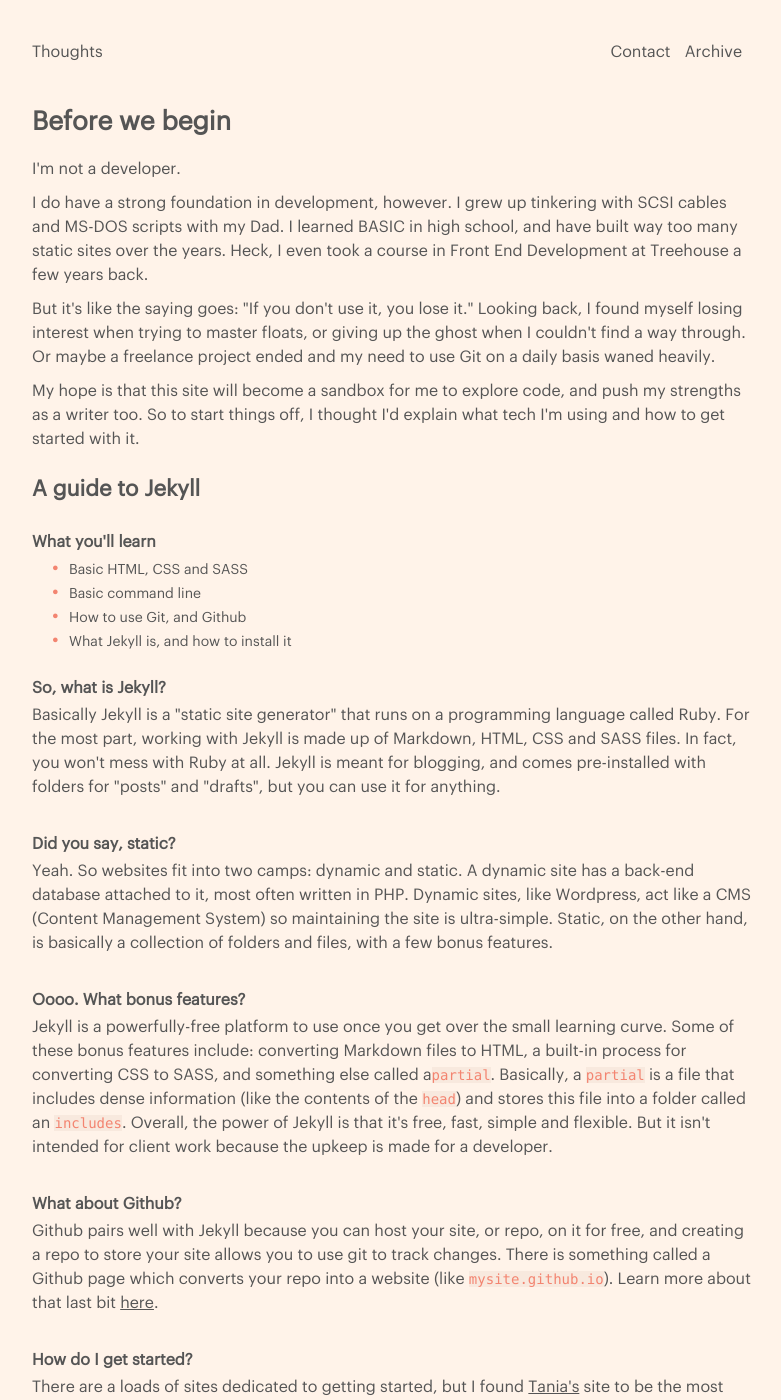
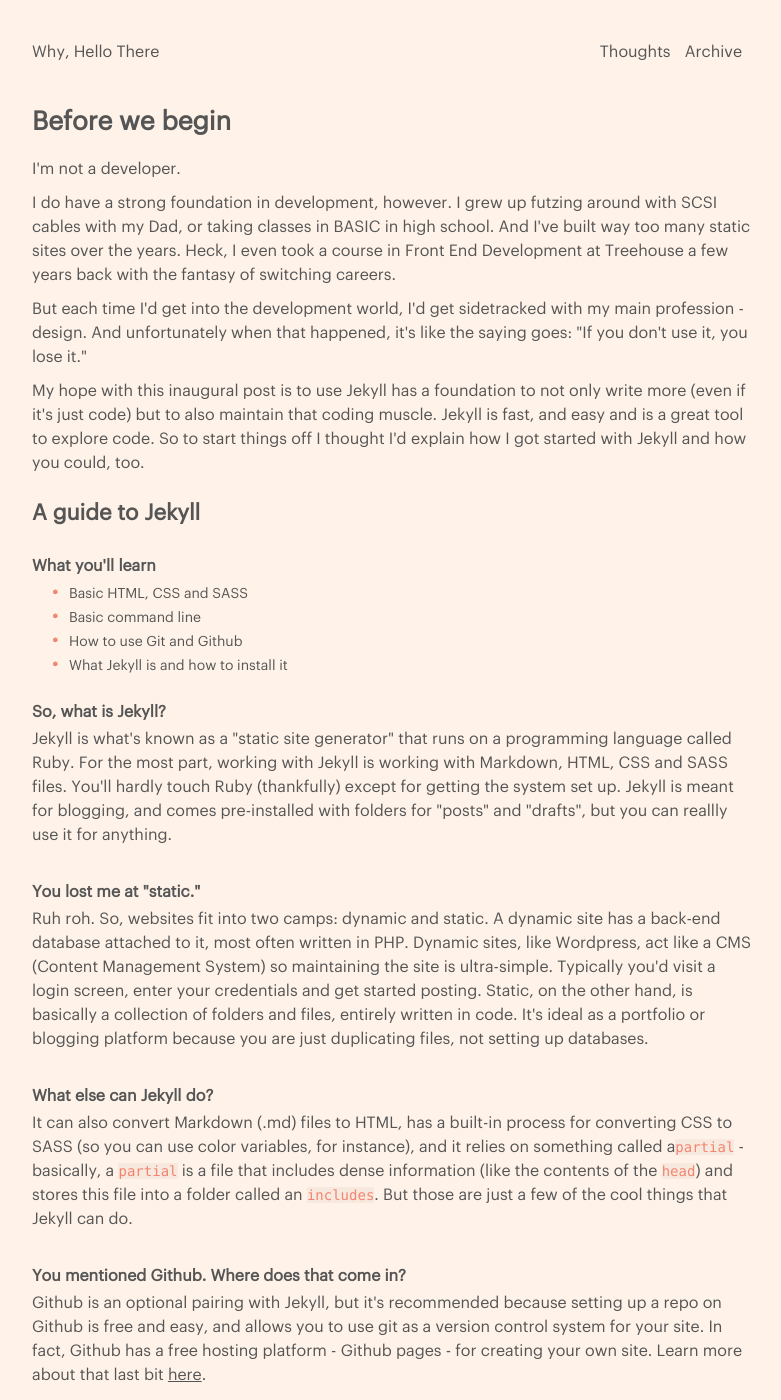
Before and after one commit to jonaschafer/jonaschafer.github.io, a Jekyll site: the page built from collections/_thoughts/before.html, in a window 1280 px wide and 1400 px high. Shown: the whole window, without its empty margins (248-1029 px from the left). Built offline with Jekyll 4.4.1, drawn with Linux system fonts in a browser that asks for light colours; some of the changed text lies outside the part shown.

Commit message:
rewrote parts of the first post before

```diff
--- a/collections/_thoughts/before.html
+++ b/collections/_thoughts/before.html
@@ -13,11 +13,11 @@
 <!-- Rumination -->
 <p>I'm not a developer.</p>
 
-<p>I do have a strong foundation in development, however. I grew up tinkering with SCSI cables and MS-DOS scripts with my Dad. I learned BASIC in high school, and have built way too many static sites over the years. Heck, I even took a course in Front End Development at Treehouse a few years back.</p>
+<p>I do have a strong foundation in development, however. I grew up futzing around with SCSI cables with my Dad, or taking classes in BASIC in high school. And I've built way too many static sites over the years. Heck, I even took a course in Front End Development at Treehouse a few years back with the fantasy of switching careers.</p>
 
-<p>But it's like the saying goes: "If you don't use it, you lose it." Looking back, I found myself losing interest when trying to master floats, or giving up the ghost when I couldn't find a way through. Or maybe a freelance project ended and my need to use Git on a daily basis waned heavily.</p>
+<p>But each time I'd get into the development world, I'd get sidetracked with my main profession - design. And unfortunately when that happened, it's like the saying goes: "If you don't use it, you lose it." </p>
 
-<p>My hope is that this site will become a sandbox for me to explore code, and push my strengths as a writer too. So to start things off, I thought I'd explain what tech I'm using and how to get started with it.</p>
+<p>My hope with this inaugural post is to use Jekyll has a foundation to not only write more (even if it's just code) but to also maintain that coding muscle. Jekyll is fast, and easy and is a great tool to explore code. So to start things off I thought I'd explain how I got started with Jekyll and how you could, too.</p>
 
 <h2>A guide to Jekyll</h2>
 
@@ -25,24 +25,24 @@
 <ul class="indent">
   <li>Basic HTML, CSS and SASS</li>
   <li>Basic command line</li>
-  <li>How to use Git, and Github</li>
-  <li>What Jekyll is, and how to install it</li>
+  <li>How to use Git and Github</li>
+  <li>What Jekyll is and how to install it</li>
 </ul>
 
 <h4>So, what is Jekyll?</h4>
-<p>Basically Jekyll is a "static site generator" that runs on a programming language called Ruby. For the most part, working with Jekyll is made up of Markdown, HTML, CSS and SASS files. In fact, you won't mess with Ruby at all. Jekyll is meant for blogging, and comes pre-installed with folders for "posts" and "drafts", but you can use it for anything.</p>
+<p>Jekyll is what's known as a "static site generator" that runs on a programming language called Ruby. For the most part, working with Jekyll is working with Markdown, HTML, CSS and SASS files. You'll hardly touch Ruby (thankfully) except for getting the system set up. Jekyll is meant for blogging, and comes pre-installed with folders for "posts" and "drafts", but you can reallly use it for anything.</p>
 
-<h4>Did you say, static?</h4>
-<p>Yeah. So websites fit into two camps: dynamic and static. A dynamic site has a back-end database attached to it, most often written in PHP. Dynamic sites, like Wordpress, act like a CMS (Content Management System) so maintaining the site is ultra-simple. Static, on the other hand, is basically a collection of folders and files, with a few bonus features.</p>
+<h4>You lost me at "static."</h4>
+<p>Ruh roh. So, websites fit into two camps: dynamic and static. A dynamic site has a back-end database attached to it, most often written in PHP. Dynamic sites, like Wordpress, act like a CMS (Content Management System) so maintaining the site is ultra-simple. Typically you'd visit a login screen, enter your credentials and get started posting. Static, on the other hand, is basically a collection of folders and files, entirely written in code. It's ideal as a portfolio or blogging platform because you are just duplicating files, not setting up databases.</p>
 
-<h4>Oooo. What bonus features?</h4>
-<p>Jekyll is a powerfully-free platform to use once you get over the small learning curve. Some of these bonus features include: converting Markdown files to HTML, a built-in process for converting CSS to SASS, and something else called a<span class="code">partial</span>. Basically, a <span class="code">partial</span> is a file that includes dense information (like the contents of the <span class="code">head</span>) and stores this file into a folder called an <span class="code">includes</span>. Overall, the power of Jekyll is that it's free, fast, simple and flexible. But it isn't intended for client work because the upkeep is made for a developer.</p>
+<h4>What else can Jekyll do?</h4>
+<p>It can also convert Markdown (.md) files to HTML, has a built-in process for converting CSS to SASS (so you can use color variables, for instance), and it relies on something called a<span class="code">partial</span> - basically, a <span class="code">partial</span> is a file that includes dense information (like the contents of the <span class="code">head</span>) and stores this file into a folder called an <span class="code">includes</span>. But those are just a few of the cool things that Jekyll can do.</p>
 
-<h4>What about Github?</h4>
-<p>Github pairs well with Jekyll because you can host your site, or repo, on it for free, and creating a repo to store your site allows you to use git to track changes. There is something called a Github page which converts your repo into a website (like <span class="code">mysite.github.io</span>). Learn more about that last bit <a href="http://pages.github.com" target="_blank">here</a>.
+<h4>You mentioned Github. Where does that come in?</h4>
+<p>Github is an optional pairing with Jekyll, but it's recommended because setting up a repo on Github is free and easy, and allows you to use git as a version control system for your site. In fact, Github has a free hosting platform - Github pages - for creating your own site. Learn more about that last bit <a href="http://pages.github.com" target="_blank">here</a>.
 
 <h4>How do I get started?</h4>
-<p>There are a loads of sites dedicated to getting started, but I found <a href="https://www.taniarascia.com/make-a-static-website-with-jekyll/" target="_blank">Tania's</a> site to be the most approachable. She does a better job than I can about what you need to get started, whether that's installing <span class="code">Xcode Tools</span> or making sure you have <span class="code">bundle</span> or the right <span class="code">gems</span> installed. At it's most basic, you'll want to:
+<p>There are a loads of sites dedicated to getting started, but I found <a href="https://www.taniarascia.com/make-a-static-website-with-jekyll/" target="_blank">Tania's</a> site to be the most approachable. She does a better job than I can about what you need to get started, whether that's installing <span class="code">Xcode Tools</span> or making sure you have <span class="code">bundle</span> or the right <span class="code">gems</span> installed. But, if you just want to learn the basic setup instructions, here's what you need to do (in Terminal):
 
 <p><pre>
   <span style="color: #999;">// Create a repo or Github page</span>
@@ -59,19 +59,16 @@
 </pre></p>
 
 
-<h4>Process</h4>
-<p>After installing Jekyll, you'll have a bunch of folders and files placed inside your repo folder. At which point, it's time to start whittling down how you want the site to behave. Below is a <span class="code">tree</span> view of my site structure. Here's some background:
+<h4>Getting organized</h4>
+<p>After installing Jekyll, you'll be gifted with a folder and sub-folders inside your repo. Depending on what you're after, say a blog or a portfolio, you can remove some of these default files. For my part, I wanted to use Jekyll for my portfolio and also to write a few articles every few months. So, here is how my site is broken down with a <span class="code">tree</span> view of my site structure:
 
 <ul class="indent">
     <li class="indent-item">Remove the <span class="code">posts</span> and <span class="code">drafts</span> folders.</li>
     <li class="indent-item">Create a <span class="code">_collections</span> folder for separate parts of my site, like <span class="code">/blog</span></li>
-    <li class="indent-item">Build my assets folder</li>
+    <li class="indent-item">Build my assets folder by including a folder for fonts, images, normalize.scss, and stylesheets</li>
     <li class="indent-item">Add html files for particular nav and footers</li>
-    <li class="indent-item">what layouts are</li>
-    <li class="indent-item">what includes do</li>
-    <li class="indent-item">collections</li>
-    <li class="indent-item">assets</li>
-    <li class="indent-item">css incl base</li>
+    <li class="indent-item">Create new <span class="code">layouts</span></li>
+    <li class="indent-item">Create a few <span class="code">includes</span></li>
 </ul>
 
 
@@ -566,14 +563,17 @@
   └── work.html
 </pre></p>
 
-<div class="terminal">
+<h4>Process</h4>
+<p>Now, every time you want to work on your site, simply run the following command in Terminal to launch it locally, and get to it!
+
+<!-- <div class="terminal">
   <div class="terminal__chrome">
     <span class="terminal__dot"></span>
     <span class="terminal__dot"></span>
     <span class="terminal__dot"></span>
   </div>
   <p>bundle install</p>
-</div>
+</div> -->
 
 <div class="terminal terminal--dark">
   <div class="terminal__chrome">
@@ -581,5 +581,5 @@
     <span class="terminal__dot"></span>
     <span class="terminal__dot"></span>
   </div>
-  <p>bundle install</p>
+  <p>bundle exec jekyll serve</p>
 </div>
```
Also changed, not shown: other parts of collections/_thoughts/before.html (+1 -1 lines).
